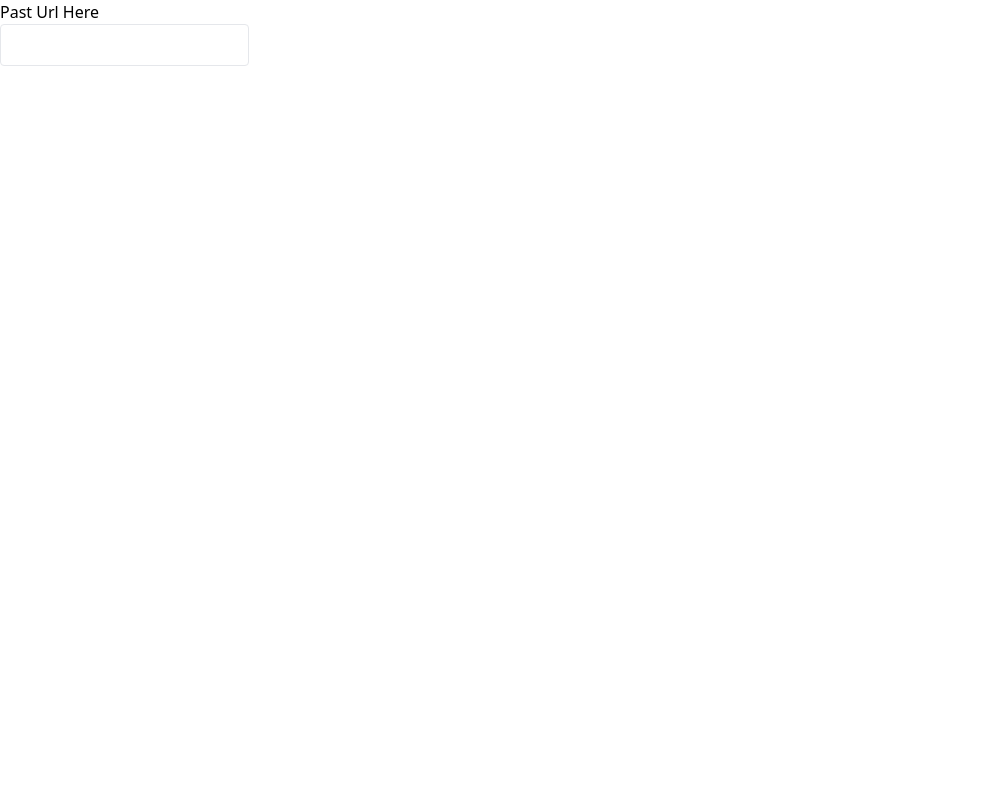
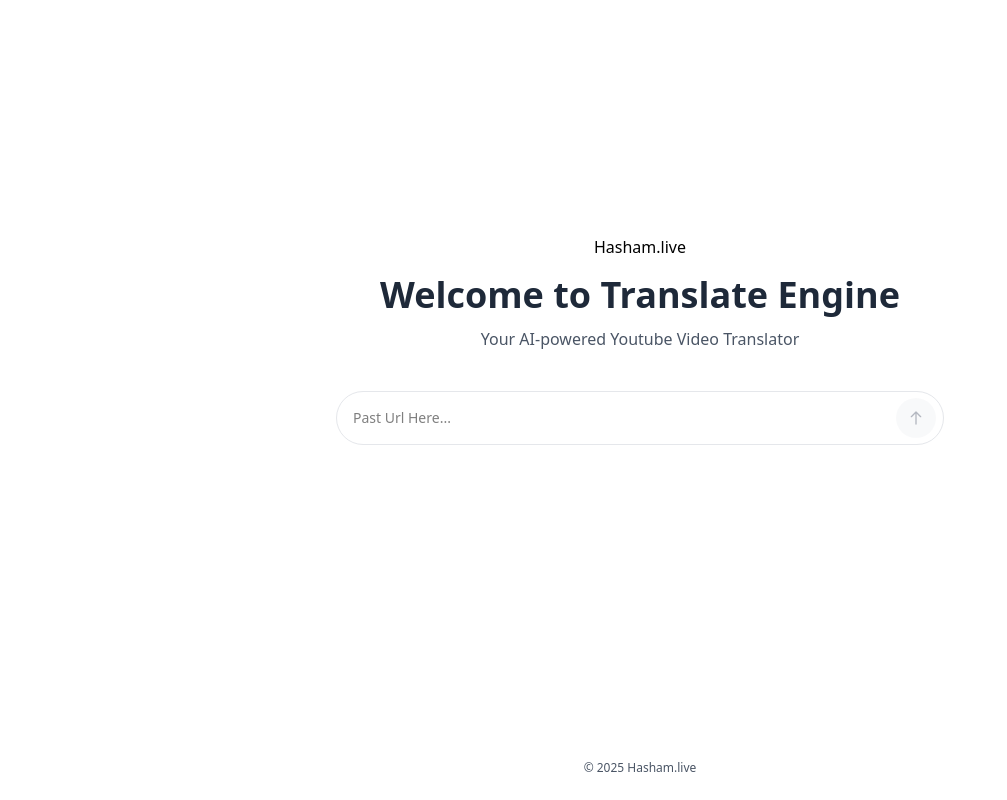
Before and after one commit to hasham94/vid-scrib, a React (Vite) app: page / in a window 1280 px wide. Shown: the whole page, without its empty margins (0-1007 px from the left). Built offline with nearby package versions, Linux system fonts and the light colour scheme.

Commit message:
update UI + error handling

```diff
--- a/package.json
+++ b/package.json
@@ -10,6 +10,7 @@
     "preview": "vite preview"
   },
   "dependencies": {
+    "axios": "^1.11.0",
     "react": "^19.1.0",
     "react-dom": "^19.1.0"
   },
--- a/src/App.tsx
+++ b/src/App.tsx
@@ -1,17 +1,79 @@
 import { useState } from 'react'
-import './App.css'
+import axios from "axios";
 
 function App() {
   const [urlInput, setUrlInput] = useState<string>('')
+  const [error, setError] = useState<string | null>(null)
+  const [isLoading, setIsLoading] = useState<boolean>(false)
+
+  const submitHandler = async (e: any) => {
+    e.preventDefault();
+    setIsLoading(true)
+    setError(null);
+
+    const apiUrl = import.meta.env.VITE_API_URL;
+    try {
+      const res = await axios.post(`${apiUrl}/process`, {
+        url: urlInput,
+        target_language: 'en',
+      });
+    } catch (err: any) {
+      if (axios.isAxiosError(err)) {
+        const message = err.response?.data?.detail || 'An error occurred.';
+        setError(message);
+      } else {
+        setError('Something went wrong.');
+      }
+    } finally {
+      setIsLoading(false)
+    }
+  }
 
   return (
     <>
-      <h2>Past Url Here</h2>
-      <input
-        className='border border-gray-200 rounded p-2'
-        type='text'
-        value={urlInput}
-        onChange={(e) => setUrlInput(e.target.value)} />
+
+      {/* Content */}
+      <div className="h-screen flex flex-col pb-6">
+        <div className="h-full flex flex-col justify-center">
+          <div className="-mt-20 max-w-4xl w-full text-center mx-auto px-4 sm:px-6 lg:px-8">
+            <div className="mb-4 flex justify-center items-center">
+              Hasham.live
+            </div>
+
+            <h1 className="text-3xl font-bold text-gray-800 sm:text-4xl">
+              Welcome to Translate Engine
+            </h1>
+            <p className="mt-3 text-gray-600">
+              Your AI-powered Youtube Video Translator
+            </p>
+          </div>
+
+
+          <div className="mt-10 max-w-2xl w-full mx-auto px-4 sm:px-6 lg:px-8">
+            <div className="relative">
+              <input
+                value={urlInput}
+                onChange={(e) => setUrlInput(e.target.value)}
+                type="text"
+                disabled={isLoading}
+                className="p-3 sm:p-4 block w-full border border-gray-200 rounded-full sm:text-sm focus:border-blue-500 focus:ring-blue-500 disabled:opacity-50 disabled:pointer-events-none" placeholder="Past Url Here..." />
+              <div className="absolute top-1/2 end-2 -translate-y-1/2">
+                <button disabled={!urlInput || isLoading} type="button" onClick={submitHandler} className="size-10 inline-flex justify-center items-center gap-x-2 text-sm font-semibold rounded-full border border-transparent text-gray-500 hover:text-gray-800 focus:outline-hidden focus:text-gray-800 bg-gray-100 disabled:opacity-50 disabled:pointer-events-none">
+                  <svg className="size-4 shrink-0" xmlns="http://www.w3.org/2000/svg" fill="none" viewBox="0 0 24 24" stroke="currentColor" strokeWidth="2">
+                    <path strokeLinecap="round" strokeLinejoin="round" d="M5 10l7-7 7 7M12 3v18" />
+                  </svg>
+                </button>
+              </div>
+            </div>
+            {error && <span className='text-xs text-red-500'>{error}</span>}
+            {isLoading && <span className='text-xs text-gray-600'>Generating Text...</span>}
+          </div>
+        </div>
+
+        <footer className="mt-auto max-w-4xl text-center mx-auto px-4 sm:px-6 lg:px-8">
+          <p className="text-xs text-gray-600">© 2025 Hasham.live</p>
+        </footer>
+      </div>
     </>
   )
 }
```
Also changed, not shown: src/App.css (deleted), 2 other files (tests, documents, lock files or other folders).
